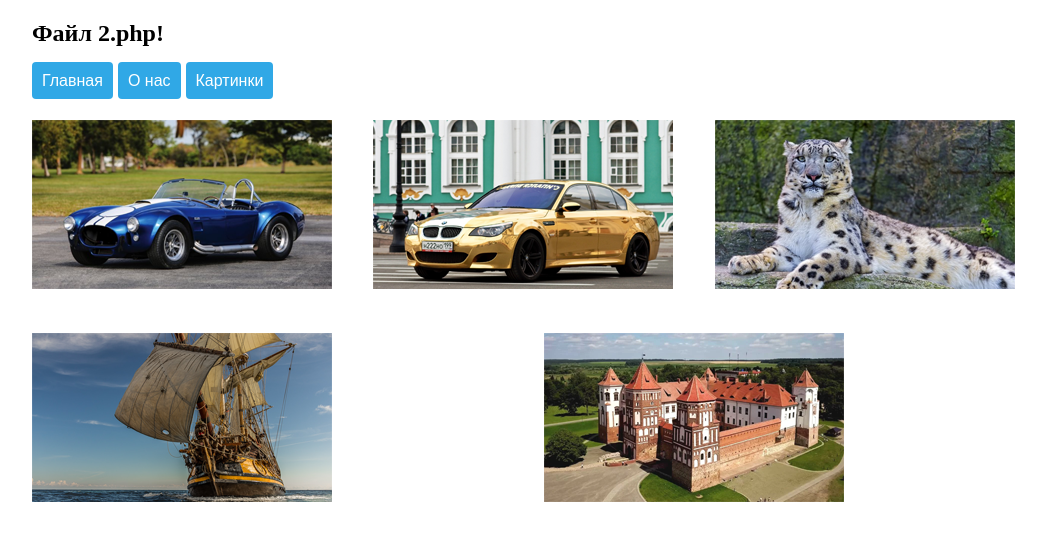
After one commit to seroglazkinpavel/sct_php_1, a PHP site: page /pages/2.php in a window 1280 px wide. The commit adds this page. Shown: the top 541 px of the page, without its empty margins (96-1142 px from the left). Run offline with PHP 8.4, Linux system fonts and the light colour scheme.

Commit message:
Добавлены 5 картинок и 2 папки

```diff
--- /dev/null
+++ b/pages/2.php
@@ -0,0 +1,54 @@
+<?php
+	$main = '/sct_php_1/';
+	$about_us = '/sct_php_1/pages/1.php';
+	$pictures = '/sct_php_1/pages/2.php';
+	$a = '../images/1.png';
+	$b = '../images/2.png';
+	$c = '../images/3.png';
+?>
+<!DOCTYPE html>
+<html lang="ru">
+    <head>
+        <meta charset="UTF-8">
+		<link rel="stylesheet" href="../style.css">
+        <title>Урок 5</title>
+    </head>
+    <body>
+		<main>
+			<header>
+				<?='<h2>Файл 2.php!</h2>'; ?>
+				<nav>
+					<ul>
+						<li><a href="<?=$main;?>">Главная</a></li>
+						<li><a href="<?=$about_us;?>">О нас</a></li>
+						<li><a href="<?=$pictures;?>">Картинки</a></li>
+					</ul>
+					<br class="clear">
+				</nav>
+			</header>
+			<section>
+				<div class="content">
+					<div class="content__block">
+						<div class="content__element">
+							 <img src="<?=$a;?>" alt="Картинка">
+						</div>
+						<div class="content__element">
+							<img src="<?=$b;?>" alt="Картинка">
+						</div>
+						<div class="content__element">
+							<img src="<?=$c;?>" alt="Картинка">
+						</div>
+						<div class="content__element">
+							<?php $b = '../images/4.png';?>
+							<img src="<?=$b;?>" alt="Картинка">
+						</div>
+						<div class="content__element">
+							<?php $c = '../images/5.png';?>
+							<img src="<?=$c;?>" alt="Картинка">
+						</div>
+					</div>
+				</div>
+			</section>
+		</main>
+    </body>
+</html>
--- /dev/null
+++ b/style.css
@@ -0,0 +1,56 @@
+main{
+  padding: 0 20px;
+  max-width: 1024px;
+  margin: 0 auto;
+}
+ul {
+  list-style: none; /*убираем маркеры списка*/
+  margin: 0; /*убираем отступы*/
+  padding-left: 0; /*убираем отступы*/
+  margin-top:25px; /*делаем отступ сверху*/
+}
+a {
+  text-decoration: none; /*убираем подчеркивание текста ссылок*/
+  background:#30A8E6; /*добавляем фон к пункту меню*/
+  color:#fff; /*меняем цвет ссылок*/
+  padding:10px; /*добавляем отступ*/
+  font-family: arial; /*меняем шрифт*/
+  border-radius:4px; /*добавляем скругление*/
+  -moz-transition: all 0.3s 0.01s ease; /*делаем плавный переход*/
+  -o-transition: all 0.3s 0.01s ease;
+  -webkit-transition: all 0.3s 0.01s ease;
+}
+a:hover {
+  background:#1C85BB;/*добавляем эффект при наведении*/
+}
+li {
+  float:left; /*Размещаем список горизонтально для реализации меню*/
+  margin-right:5px; /*Добавляем отступ у пунктов меню*/
+
+}
+.clear{
+	clear : both;
+}
+header{
+	margin-bottom: 10px;
+}
+.content {
+
+  max-width: 1024px;
+  margin: 0 auto;
+}
+.content__block {
+  display: flex;
+  flex-wrap: wrap;
+  justify-content: space-between;
+}
+
+.content__element {
+  flex : 1 1 calc(33.33% - 20px);
+  /*flex-basis: 33%;
+  background-color: #ff0;
+  text-align: center;
+  padding: 20px;*/
+  box-sizing: border-box;
+  margin: 20px 0;
+}
```
Also changed, not shown: index.php (+20 -8 lines), pages/1.php (added, +42 -0 lines), php/1.php (deleted, +0 -14 lines), php/2.php (deleted, +0 -14 lines), images/1.png (added), images/2.png (added), images/3.png (added), images/4.png (added), images/5.png (added).
